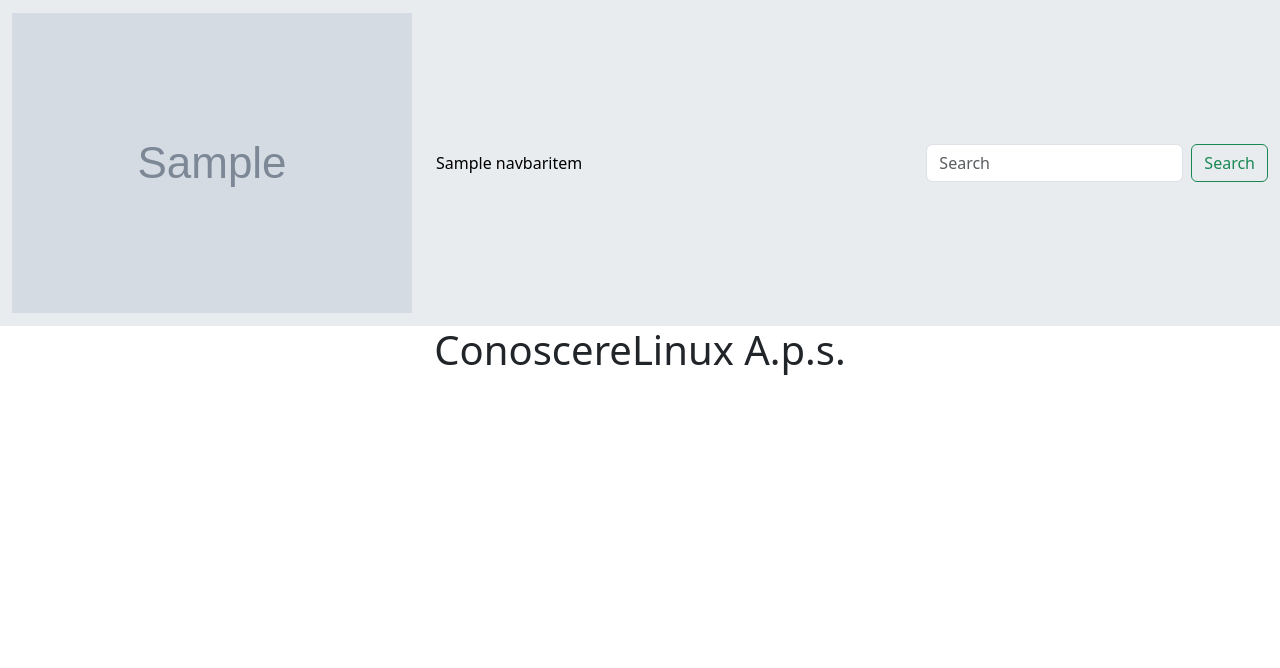
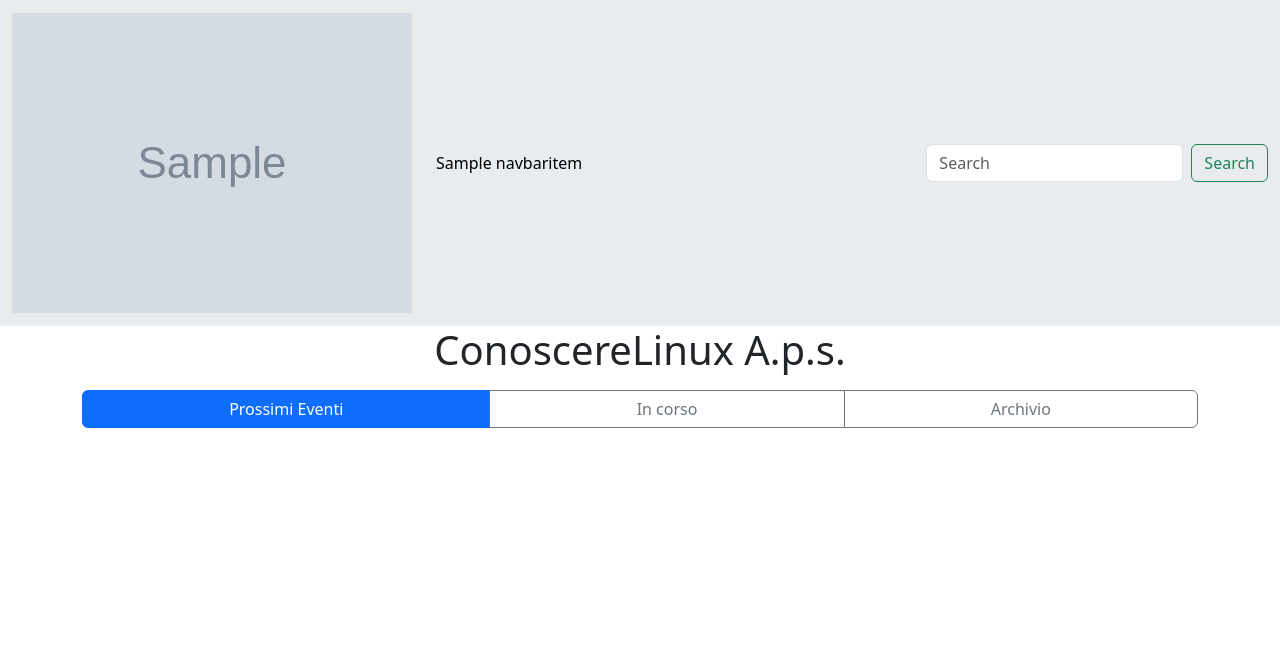
Before and after one commit to ConoscereLinux/asso-django, a Django app: page / in a window 1280 px wide. Shown: the top 668 px of the page. Run offline with Django 4.2, Linux system fonts and the light colour scheme; tables that the repository leaves empty hold one stand-in row (values such as "Sample post"); grey boxes marked "Sample" are stand-in pictures.

Commit message:
Add filter for courses in home page

```diff
--- a/website/templates/website/index.html
+++ b/website/templates/website/index.html
@@ -4,8 +4,17 @@
   <h1 class="text-center">ConoscereLinux A.p.s.</h1>
 
   <section id="courses" class="row">
+    <div id="courses-filters" class="btn-group my-2" role="group" aria-label="Basic example">
+      {% for mode_, text_ in modes.items %}
+        <a href="{% url 'index' %}?mode={{ mode_ }}"
+           class="btn btn-{% if mode == mode_ %}primary{% else %}outline-secondary{% endif %}">
+          {{ text_ }}
+        </a>
+      {% endfor %}
+    </div>
+
     {% for course in courses %}
-      <div class="col-12 col-md-6 col-lg-4 p-1">
+      <div class="col-12 col-md-6 col-lg-4 p-1 my-2">
         <article class="card">
           {% if course.image %}
           <img class="card-img-top" src="" alt="">
--- a/website/views.py
+++ b/website/views.py
@@ -1,3 +1,6 @@
+import datetime as dt
+
+from django.utils.translation import gettext_lazy as _
 from django.views import generic
 
 from academy.models import Event
@@ -19,8 +22,28 @@ def add_header_info_and_menu_items_to_context(request):
 
 class HomePage(generic.TemplateView):
     template_name = "website/index.html"
-    context_object_name = "courses"
 
-    def get_queryset(self):
-        """Return the last five published questions."""
-        return Event.objects.order_by("-creation_date")[:10]
+    MODES = {
+        "next": _("Prossimi Eventi"),
+        "current": _("In corso"),
+        "archive": _("Archivio"),
+    }
+
+    def get_context_data(self, **kwargs):
+        context = super().get_context_data(**kwargs)
+        context["modes"] = self.MODES
+
+        today = dt.date.today()
+        match mode := self.request.GET.get("mode"):
+            case "archive":
+                query = Event.objects.filter(end_date__lt=today)
+            case "current":
+                query = Event.objects.filter(start_date__lt=today, end_date__gt=today)
+            case "next" | _:
+                query = Event.objects.filter(start_date__gt=today)
+                mode = "next"
+
+        context["mode"] = mode
+        context["courses"] = query.order_by("-start_date")[:10]
+
+        return context
```
